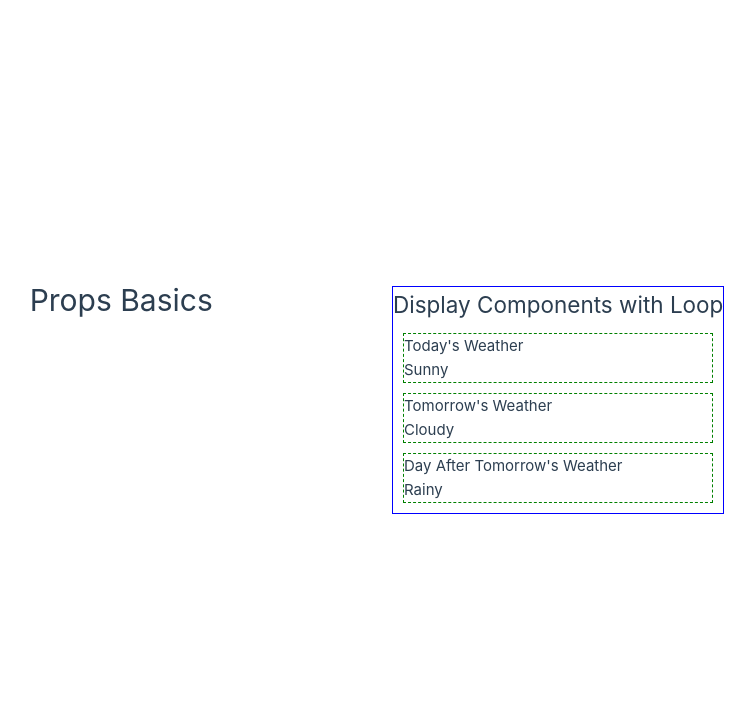
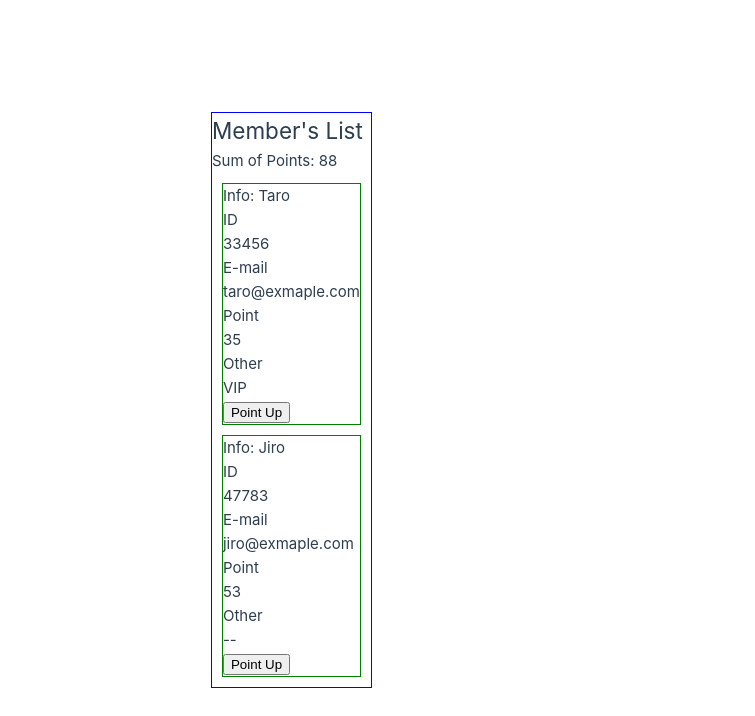
Before and after one commit to koyamal/pra_vue3, a Vue app in the folder Vue3FrontDevTextBook/chap08/linkComponents/: page / in a window 1280 px wide. Shown: the top 716 px of the page, without its empty margins (258-1013 px from the left). Built offline with nearby package versions, Linux system fonts and the light colour scheme.

Commit message:
Use OneMember in App

```diff
--- a/Vue3FrontDevTextBook/chap08/linkComponents/src/App.vue
+++ b/Vue3FrontDevTextBook/chap08/linkComponents/src/App.vue
@@ -1,30 +1,43 @@
 <script setup lang="ts">
-import {ref} from "vue";
-import OneInfo from './components/OneInfo.vue';
+import {ref, computed} from "vue";
+import OneMember from "./components/OneMember.vue";
 
-const weatherListInit = new Map<number, Weather>();
-weatherListInit.set(1, {id: 1, title: "Today's Weather", content: "Sunny"});
-weatherListInit.set(2, {id: 2, title: "Tomorrow's Weather", content: "Cloudy"});
-weatherListInit.set(3, {id: 3, title: "Day After Tomorrow's Weather", content: "Rainy"});
+const memberListInit = new Map<number, Member>();
+memberListInit.set(33456, {id: 33456, name: "Taro", email: "taro@exmaple.com", points: 35, note:"VIP"});
+memberListInit.set(47783, {id: 47783, name: "Jiro", email: "jiro@exmaple.com", points: 53});
+const memberList = ref(memberListInit);
 
-const weatherList = ref(weatherListInit);
+const totalPoints = computed(
+  (): number => {
+    let total = 0;
+    for(const member of memberList.value.values()){
+      total += member.points;
+    }
+    return total;
+  }
+);
 
-interface Weather {
+interface Member{
   id: number;
-  title: string;
-  content: string;
-}
+  name: string;
+  email: string;
+  points: number;
+  note?: string;
+};
 </script>
 
 <template>
-  <h1>Props Basics</h1>
   <section>
-    <h2>Display Components with Loop</h2>
-    <OneInfo
-     v-for="[id, weather] in weatherList"
-     v-bind:key="id"
-     v-bind:title="weather.title"
-     v-bind:content="weather.content"
+    <h1>Member's List</h1>
+    <p>Sum of Points: {{ totalPoints }}</p>
+    <OneMember
+      v-for="[id, member] in memberList"
+      v-bind:key="id"
+      v-bind:id="id"
+      v-bind:name="member.name"
+      v-bind:email="member.email"
+      v-bind:points="member.points"
+      v-bind:note="member.note"
     />
   </section>
 </template>
```
